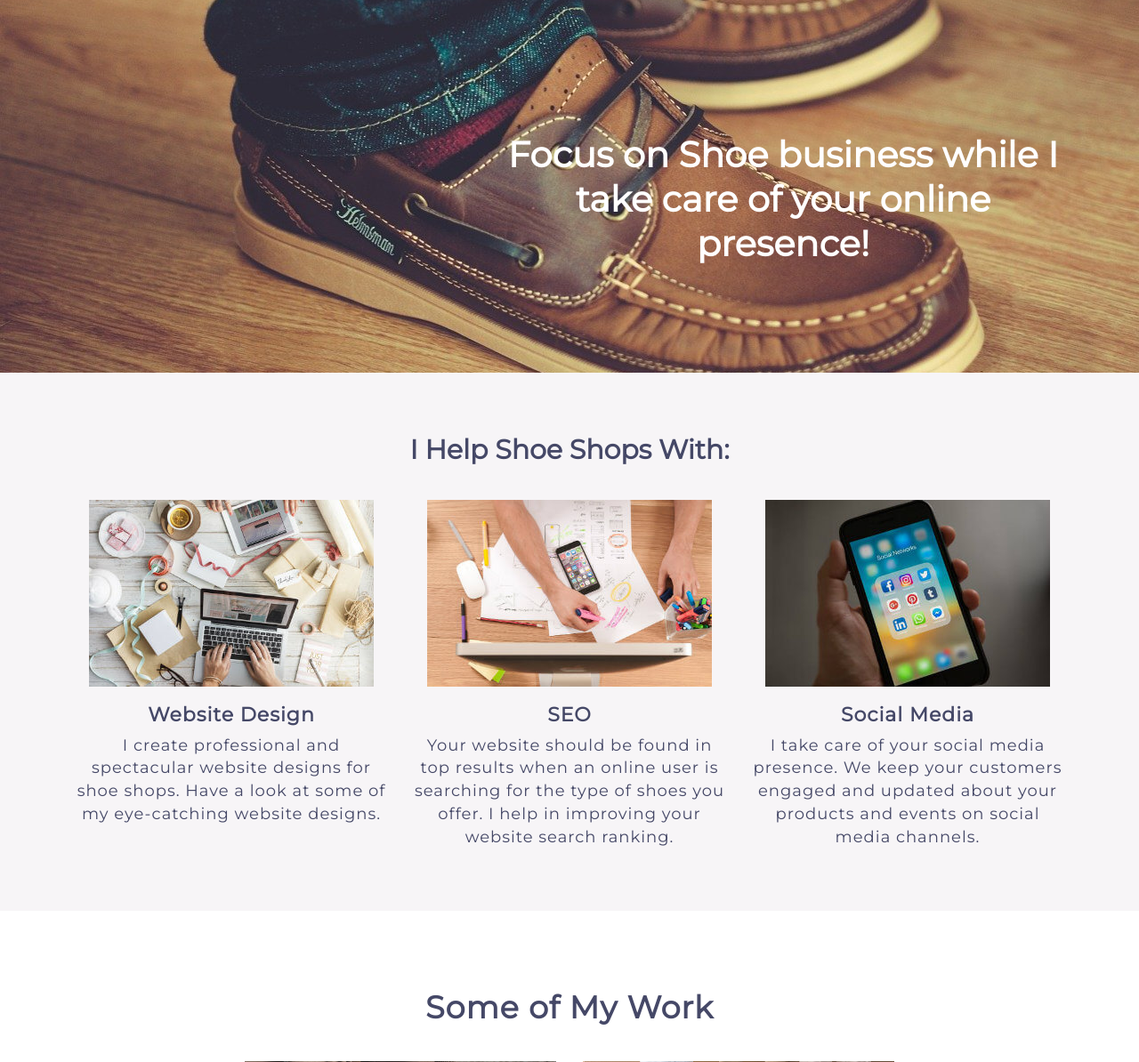
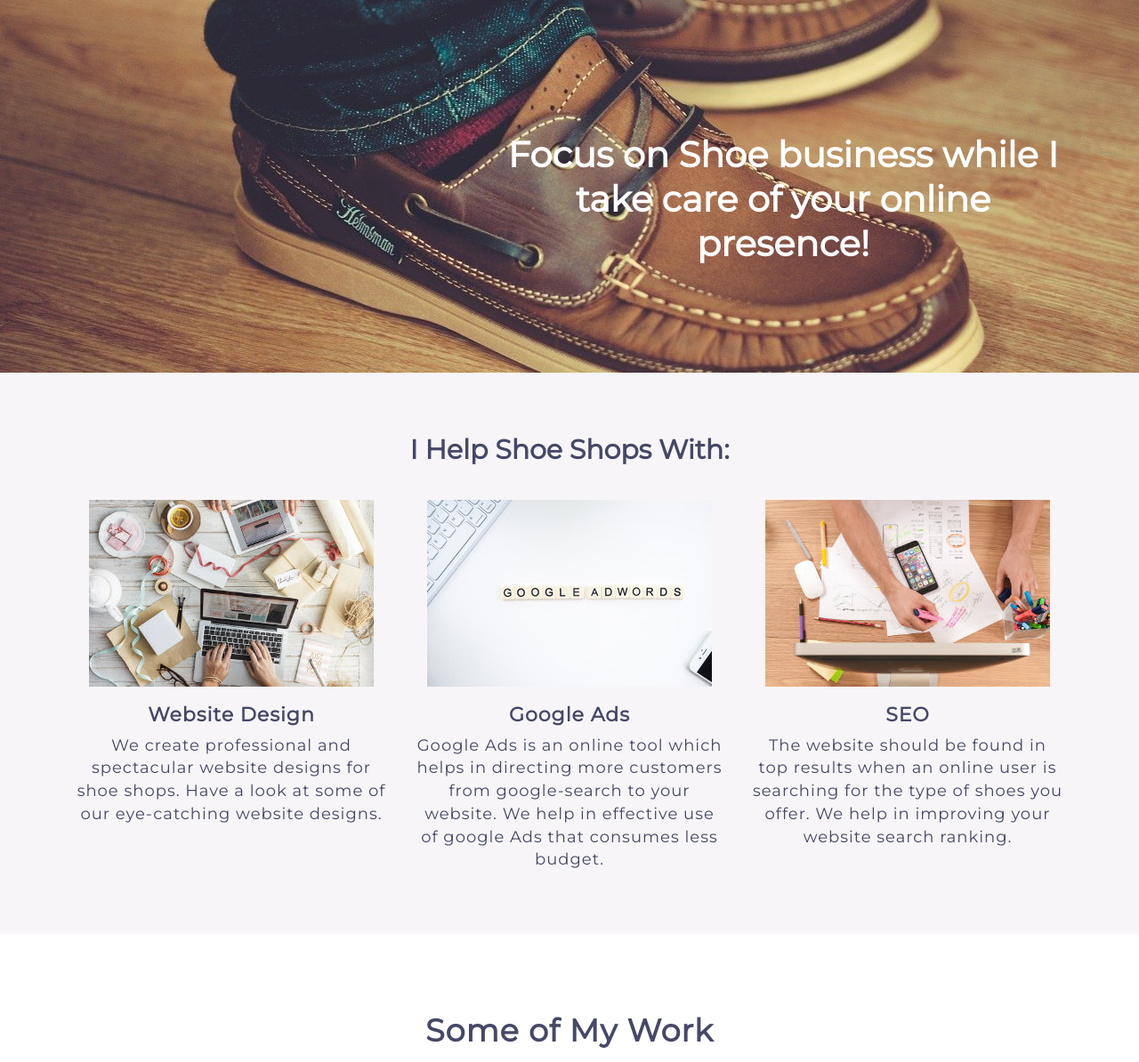
Before and after one commit to hassan-ali-cs7/keepfootwear, a PHP site: page / in a window 1280 px wide. Shown: the part 939-2133 px from the top of the page at 89% size. Run offline with PHP 8.4, Linux system fonts and the light colour scheme; data that the repository does not hold is empty.

Commit message:
content fixed and google-ads service added

```diff
--- a/contact.php
+++ b/contact.php
@@ -169,7 +169,7 @@ an error sending your message. Please try again later.</div>';
                       <p class="contact-heading">CONTACT</p><br />
 
 
-          <p class="info">I value my clients. If you have any questions or you would like to place an order with me directly you can either call me or just fill the form and I will get back to you.</p><br /><br />
+          <p class="info">We value our clients. If you have any questions or you would like to place an order with us directly you can either call us or just fill the form and we will get back to you.</p><br /><br />
 
 
 
--- a/index.php
+++ b/index.php
@@ -215,7 +215,17 @@ document.getElementsByTagName('head')[0].appendChild(s1);
 
                   <a href="https://keepfootwear.com/website-design.html"><h2>Website Design</h2></a>
 
-                  <p>I create professional and spectacular website designs for shoe shops. Have a look at some of my eye-catching website designs.</p>
+                  <p>We create professional and spectacular website designs for shoe shops. Have a look at some of our eye-catching website designs.</p>
+
+              </div>
+
+              <div class="col-md-4" align="center">
+
+                   <img src="images/google-ads.jpg" alt="google-ads" class="img-responsive">
+
+                    <h2>Google Ads</h2>
+
+                    <p>Google Ads is an online tool which helps in directing more customers from google-search to your website. We help in effective use of google Ads that consumes less budget.</p>
 
               </div>
 
@@ -225,17 +235,7 @@ document.getElementsByTagName('head')[0].appendChild(s1);
 
                         <h2>SEO</h2>
 
-                        <p>Your website should be found in top results when an online user is searching for the type of shoes you offer. I help in improving your website search ranking.</p>
-
-              </div>
-
-              <div class="col-md-4" align="center">
-
-                   <img src="images/social-media.jpg" alt="social-media" class="img-responsive">
-
-                        <h2>Social Media</h2>
-
-                        <p>I take care of your social media presence. We keep your customers engaged and updated about your products and events on social media channels.</p>
+                        <p>The website should be found in top results when an online user is searching for the type of shoes you offer. We help in improving your website search ranking.</p>
 
               </div>
 
```
Also changed, not shown: images/google-ads.jpg (added), images/social-media.jpg (deleted).
